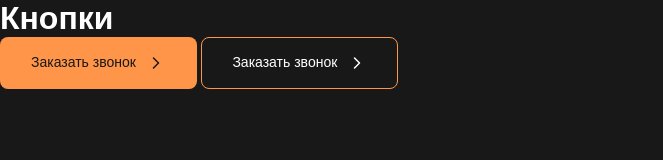
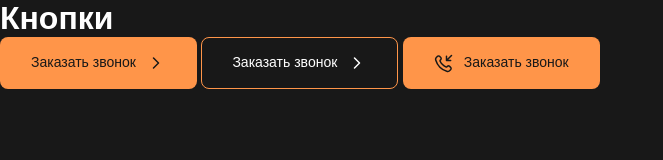
Before and after one commit to AlexanderKoldin/tank-landing, a website built with Vite: page ui-kit.html in a window 1280 px wide. Shown: the whole page, without its empty margins (0-663 px from the left). Built offline with nearby package versions, Linux system fonts and the light colour scheme; a web font is replaced by a local one.

Commit message:
fix: align inline buttons vertically

```diff
--- a/src/styles/blocks/_button.scss
+++ b/src/styles/blocks/_button.scss
@@ -4,6 +4,7 @@
   justify-content: center;
   gap: 10px;
   min-block-size: 52px;
+  vertical-align: middle;
   padding-block: 14px;
   padding-inline: 30px;
   border: 1px solid transparent;
--- a/ui-kit.html
+++ b/ui-kit.html
@@ -50,6 +50,28 @@
       </svg>
     </button>
 
+    <button class="button button--primary" type="button">
+      <svg
+        class="button__icon"
+        aria-hidden="true"
+        width="20"
+        height="20"
+        viewBox="0 0 20 20"
+        fill="none"
+        xmlns="http://www.w3.org/2000/svg"
+      >
+        <path
+          d="M16.6664 7.5L12.4998 7.5V3.33333M12.4998 7.5L17.4997 2.5M8.52228 11.5526C7.52097 10.5512 6.73031 9.41904 6.15031 8.21102C6.10042 8.10712 6.07548 8.05516 6.05631 7.98942C5.98821 7.75579 6.03713 7.46891 6.17881 7.27105C6.21867 7.21537 6.2663 7.16774 6.36156 7.07248C6.6529 6.78115 6.79857 6.63548 6.89381 6.48899C7.25297 5.93659 7.25297 5.22443 6.89381 4.67203C6.79857 4.52554 6.6529 4.37988 6.36156 4.08854L6.19917 3.92615C5.7563 3.48328 5.53487 3.26184 5.29705 3.14156C4.82408 2.90233 4.26553 2.90233 3.79256 3.14156C3.55474 3.26184 3.33331 3.48328 2.89044 3.92615L2.75908 4.05751C2.31773 4.49886 2.09705 4.71954 1.92851 5.01956C1.74149 5.35248 1.60703 5.86956 1.60816 6.25141C1.60918 6.59554 1.67594 6.83072 1.80944 7.30109C2.52692 9.82892 3.88065 12.2142 5.87063 14.2042C7.86061 16.1942 10.2459 17.5479 12.7737 18.2654C13.2441 18.3989 13.4793 18.4657 13.8234 18.4667C14.2053 18.4678 14.7224 18.3333 15.0553 18.1463C15.3553 17.9778 15.576 17.7571 16.0173 17.3158L16.1487 17.1844C16.5916 16.7415 16.813 16.5201 16.9333 16.2823C17.1725 15.8093 17.1725 15.2508 16.9333 14.7778C16.813 14.54 16.5916 14.3185 16.1487 13.8757L15.9863 13.7133C15.695 13.4219 15.5493 13.2763 15.4028 13.181C14.8504 12.8219 14.1383 12.8219 13.5858 13.181C13.4394 13.2763 13.2937 13.4219 13.0024 13.7133C12.9071 13.8085 12.8595 13.8562 12.8038 13.896C12.6059 14.0377 12.319 14.0866 12.0854 14.0185C12.0197 13.9994 11.9677 13.9744 11.8638 13.9245C10.6558 13.3445 9.5236 12.5539 8.52228 11.5526Z"
+          stroke="currentColor"
+          stroke-width="1.5"
+          stroke-linecap="round"
+          stroke-linejoin="round"
+        />
+      </svg>
+
+      <span class="button__text">Заказать звонок</span>
+    </button>
+
     <script type="module" src="/src/main.js"></script>
   </body>
 </html>
```
